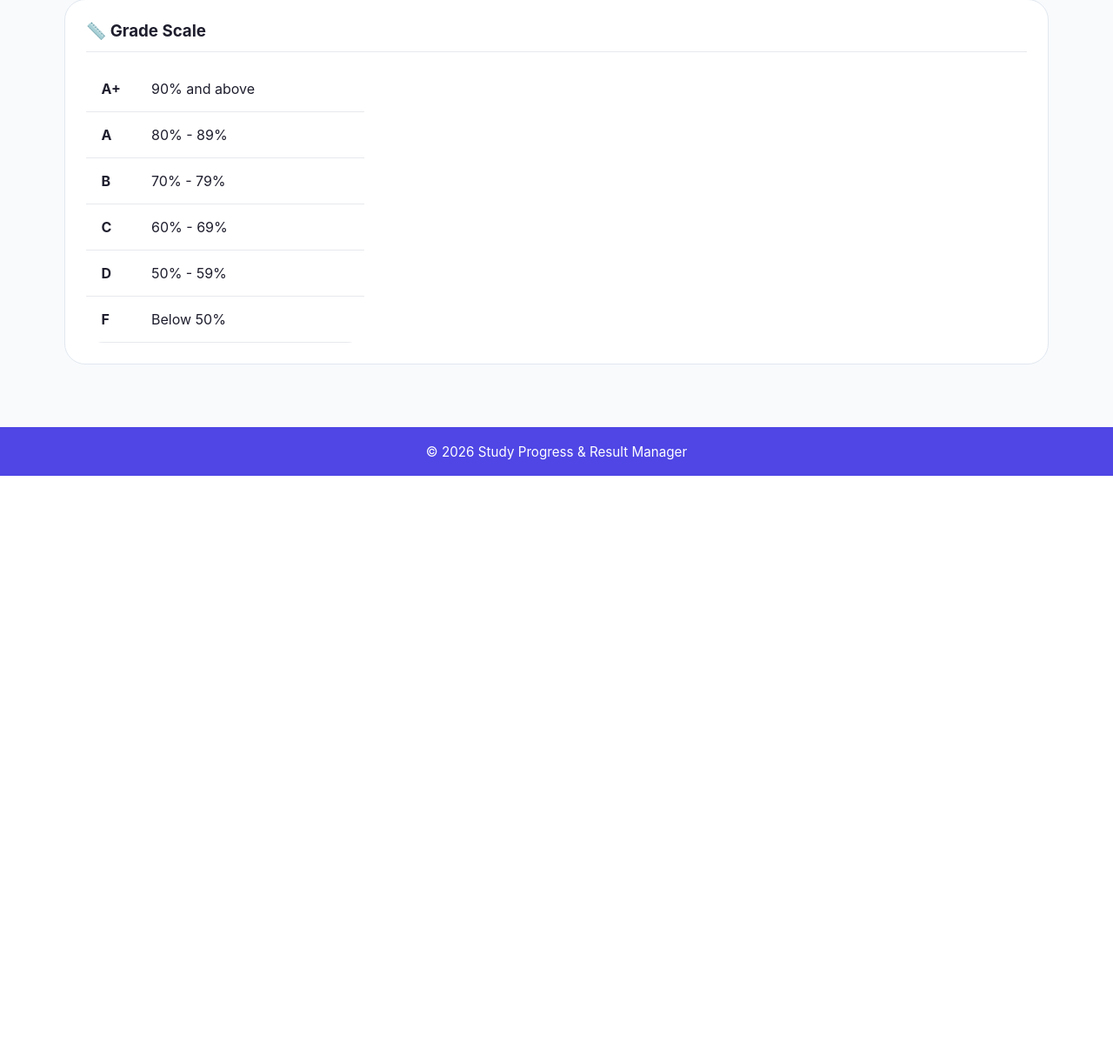
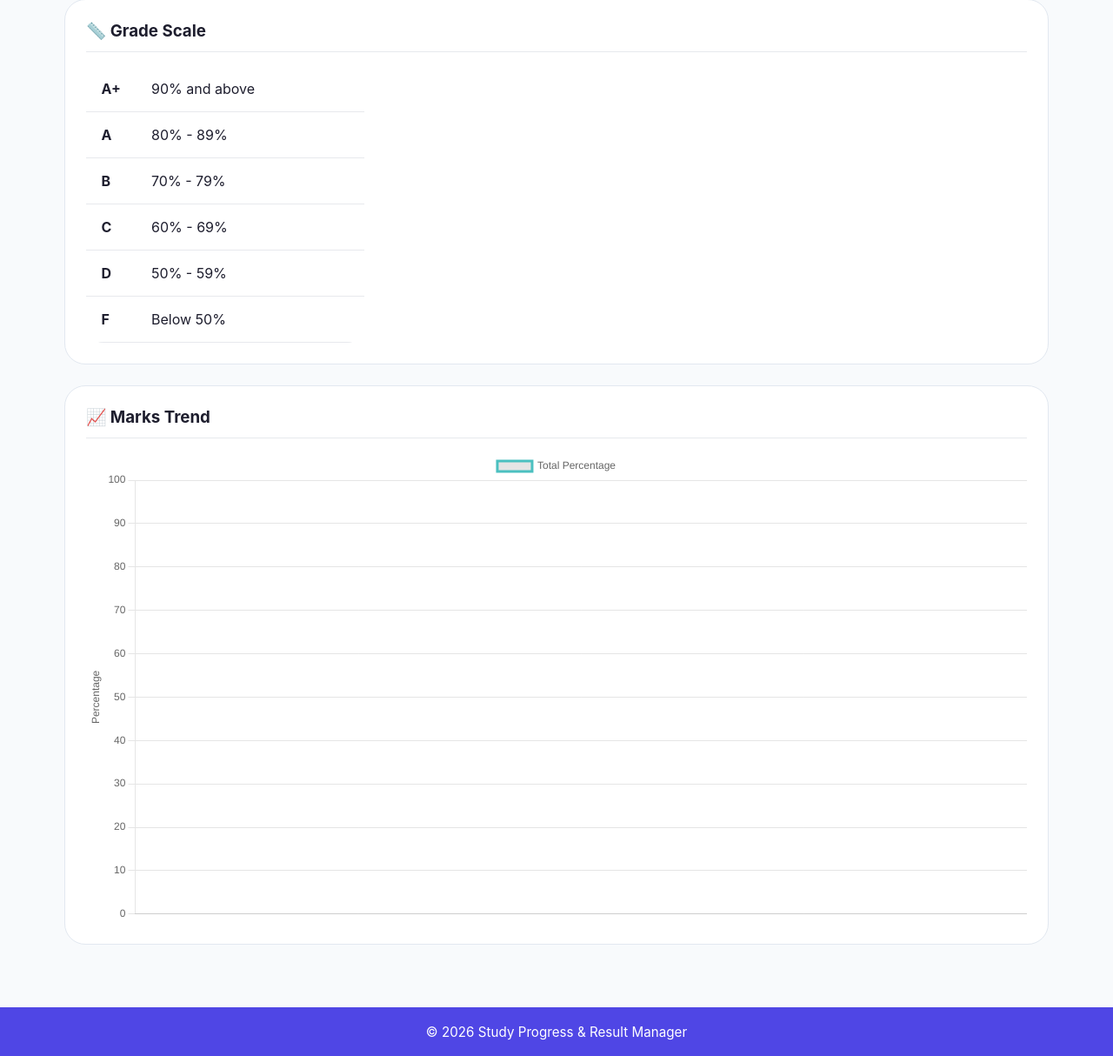
Before and after one commit to Krishna2006-eco/SAMS, a Flask app: template templates/view_results.html in a window 1280 px wide. Shown: the part 572-1786 px from the top of the page at 87% size. Before the commit the page ends 1119 px from the top, so only its background shows below. Run offline with Flask 3, Linux system fonts and the light colour scheme; the template is opened without the code that fills it: most values are stand-ins (such as "Sample title", 1, 10 or a date in 2020).

Commit message:
added marks trend graph

```diff
--- a/app.py
+++ b/app.py
@@ -433,6 +433,11 @@ def view_results():
 
     conn.close()
 
+    # Prepare marks trend for common exams in a fixed order
+    trend_labels = ['Class Test 01', 'Class Test 02', 'Internal Examination', 'End Semester Examination']
+    exam_pct_map = {e['exam_name']: e['percentage'] for e in exam_list}
+    marks_trend = [exam_pct_map.get(label) for label in trend_labels]
+
     return render_template('view_results.html',
                          exam_list=exam_list,
                          selected_exam=None,
@@ -441,7 +446,9 @@ def view_results():
                          total_max=total_max,
                          overall_percentage=round(overall_percentage, 2),
                          overall_grade=overall_grade,
-                         rank_info=rank_info)
+                         rank_info=rank_info,
+                         trend_labels=trend_labels,
+                         marks_trend=marks_trend)
 
 
 @app.route('/student/results/exam/<exam_name>')
@@ -530,6 +537,11 @@ def view_results_exam(exam_name):
 
     conn.close()
 
+    # Prepare marks trend for common exams in a fixed order
+    trend_labels = ['Class Test 01', 'Class Test 02', 'Internal Examination', 'End Semester Examination']
+    exam_pct_map = {e['exam_name']: e['percentage'] for e in exam_list}
+    marks_trend = [exam_pct_map.get(label) for label in trend_labels]
+
     return render_template('view_results.html',
                          exam_list=exam_list,
                          selected_exam=exam_name,
@@ -538,7 +550,9 @@ def view_results_exam(exam_name):
                          total_max=total_max,
                          overall_percentage=round(overall_percentage, 2),
                          overall_grade=overall_grade,
-                         rank_info=rank_info)
+                         rank_info=rank_info,
+                         trend_labels=trend_labels,
+                         marks_trend=marks_trend)
 
 
 @app.route('/student/complete-task/<int:task_id>')
--- a/templates/view_results.html
+++ b/templates/view_results.html
@@ -105,4 +105,48 @@
         <tr><td>F</td><td>Below 50%</td></tr>
     </table>
 </div>
+
+<!-- Marks Trend Graph -->
+{% if trend_labels and marks_trend %}
+<div class="card">
+    <h3>📈 Marks Trend</h3>
+    <canvas id="marksTrendChart" width="600" height="300"></canvas>
+    <script src="https://cdn.jsdelivr.net/npm/chart.js"></script>
+    <script>
+        (function(){
+            const labels = {{ trend_labels|tojson }};
+            const dataPoints = {{ marks_trend|tojson }};
+
+            const ctx = document.getElementById('marksTrendChart').getContext('2d');
+            new Chart(ctx, {
+                type: 'line',
+                data: {
+                    labels: labels,
+                    datasets: [{
+                        label: 'Total Percentage',
+                        data: dataPoints,
+                        fill: false,
+                        borderColor: 'rgba(75, 192, 192, 1)',
+                        tension: 0.2,
+                        pointRadius: 5,
+                        spanGaps: true
+                    }]
+                },
+                options: {
+                    scales: {
+                        y: {
+                            suggestedMin: 0,
+                            suggestedMax: 100,
+                            title: { display: true, text: 'Percentage' }
+                        }
+                    },
+                    plugins: {
+                        tooltip: { callbacks: { label: function(ctx){ return ctx.parsed.y !== null ? ctx.parsed.y + '%' : 'No data'; } } }
+                    }
+                }
+            });
+        })();
+    </script>
+</div>
+{% endif %}
 {% endblock %}
```
Also changed, not shown: study_tracker.db.
